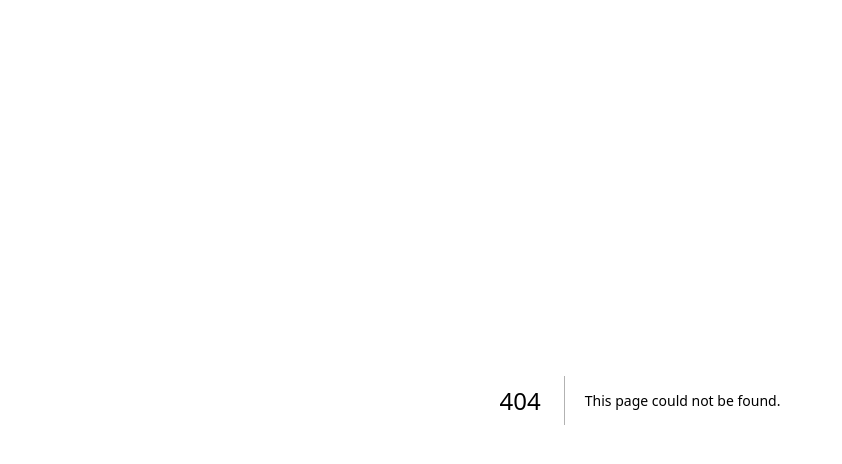
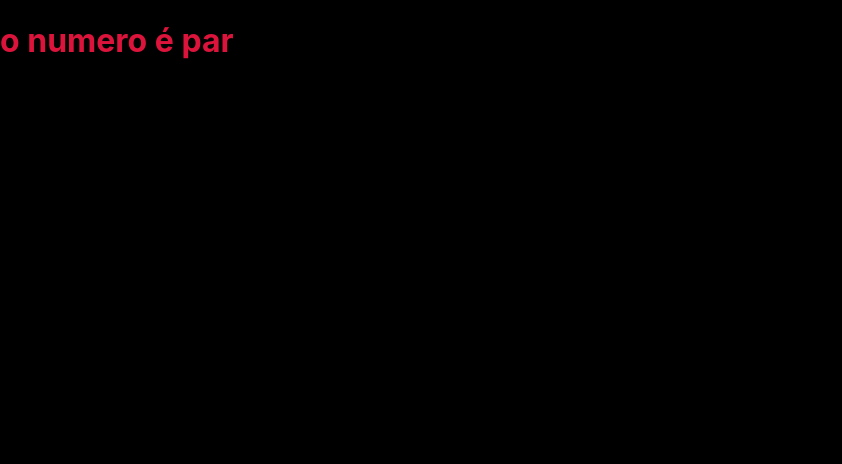
Before and after one commit to viniciusgit2/renderezizando, a Next.js app: page /render/condicional2 in a window 1280 px wide. Before the commit this address had no page. Shown: the top 464 px of the page, without its empty margins (0-842 px from the left). Built offline with nearby package versions, Linux system fonts and the light colour scheme.

Commit message:
mais exemplos de render e componentes

```diff
--- /dev/null
+++ b/components/IF.jsx
@@ -0,0 +1,8 @@
+export default function IF(props){
+  if(props.teste){
+    return props.children
+  }
+  else{
+    return null
+  }
+}
--- /dev/null
+++ b/pages/render/condicional2.jsx
@@ -0,0 +1,9 @@
+import IF from "../../components/IF";
+export default function condicional2(props){
+    const numero=2
+    return <IF teste={numero%2===0}>
+        <h1>
+            o numero é par
+        </h1>
+    </IF>
+}
```
Also changed, not shown: components/Item.jsx (added, +8 -0 lines), components/Lista.jsx (added, +9 -0 lines), pages/Componentefilho.jsx (added, +8 -0 lines), 1 other file (tests, documents, lock files or other folders).
